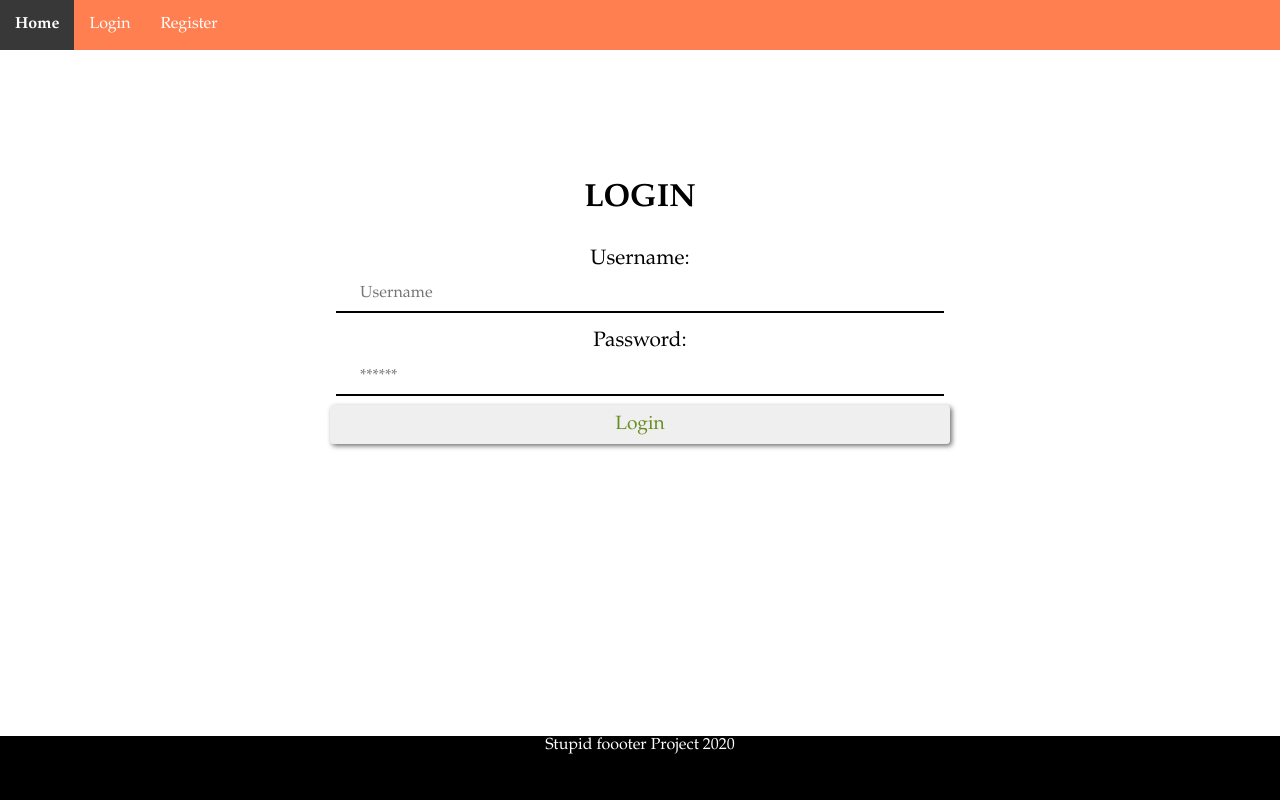
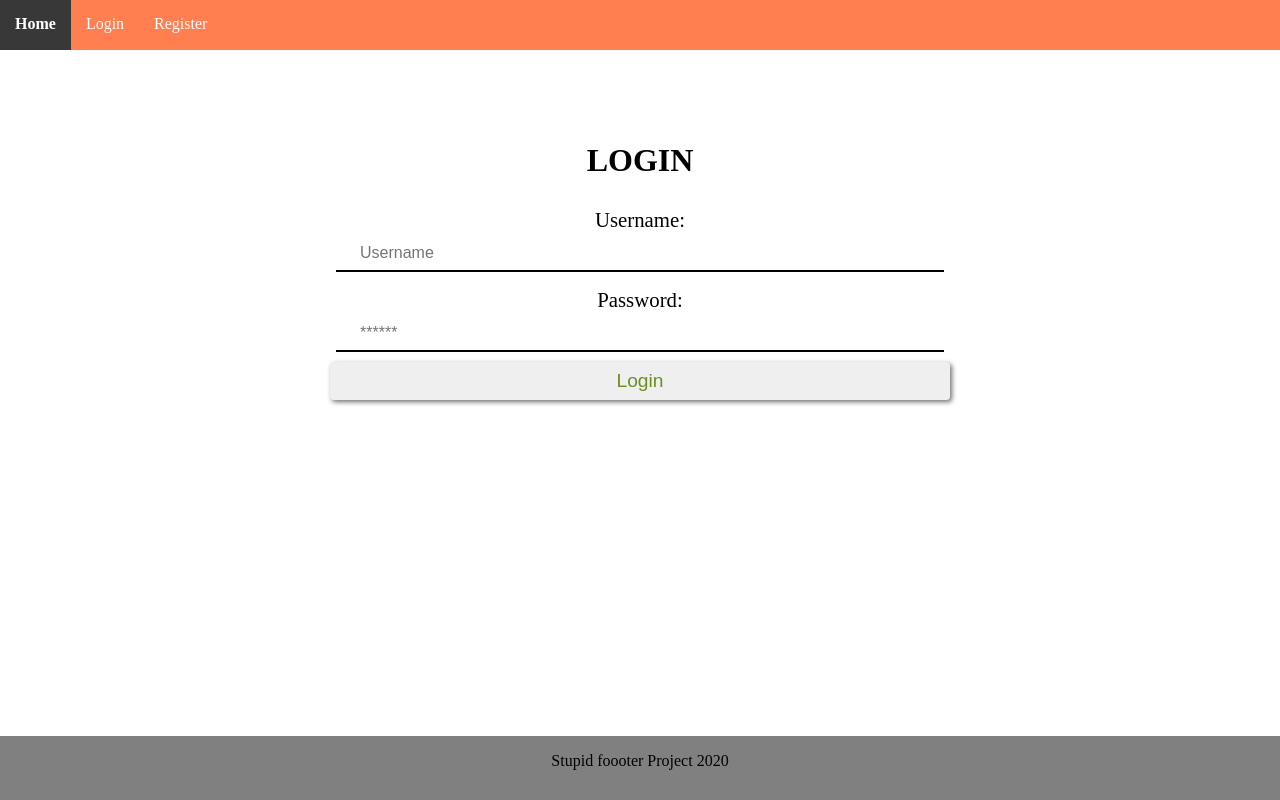
Before and after one commit to VladiSavova/project-react-2020, a React (Create React App) app: page /login in a window 1280 px wide. Built offline with nearby package versions, Linux system fonts and the light colour scheme.

Commit message:
css footer and layout change

```diff
--- a/src/components/footer/index.module.css
+++ b/src/components/footer/index.module.css
@@ -1,11 +1,19 @@
 .footer {
     width: 100%;
-    height: 8vh;
-    background-color: black;
-    color: white;
+    height: 6vh;
+    background-color: gray;
+
     text-align: center;
     position: fixed;
     left: 0;
     bottom: 0;
     right: 0;
+    padding-top: 1em;
 }
+.p {
+    color: rgb(226, 208, 208);
+    font-size: 1em;
+}
+.p:hover {
+    color: black;
+}
--- a/src/components/page-layout/index.module.css
+++ b/src/components/page-layout/index.module.css
@@ -2,7 +2,7 @@
 * {
     margin: 0;
     padding: 0;
-    font-family: 'Palatino Linotype';
+    /* font-family: 'Palatino Linotype'; */
 }
 
 .app {
@@ -11,7 +11,7 @@
 }
 
 .container {
-  margin-top: 4%;
+  margin-top: 1%;
   padding: 0.1%;
   /* border: 1px solid purple; */
   margin-bottom: 0.1%;
--- a/src/components/title/index.module.css
+++ b/src/components/title/index.module.css
@@ -3,4 +3,5 @@
     color: black;
     text-decoration: none;
     margin-bottom: 2%;
+
 }
--- a/src/components/user-profile-info/index.js
+++ b/src/components/user-profile-info/index.js
@@ -22,7 +22,7 @@ const UserInfo = ({ user }) => {
             <h1>Hello, {user.username} !</h1>
             <h3>Here is your profile page.</h3>
             <div className={styles.info}>
-                {/* <h2>Username: {user.username}</h2> */}
+                <h2>Username: {user.username}</h2>
                 <h3 className={styles.model}>You have: {user.posts.length} posts. </h3>
             </div>
             <LinkButton href={`/update-profile/${user._id}`} title='Update Profile' />
--- a/src/pages/blog/index.js
+++ b/src/pages/blog/index.js
@@ -6,7 +6,7 @@ const Blog = () => {
 
     return (
         <PageLayout>
-
+            <h1>HERE MUST PUT ALL POSTS</h1>
         </PageLayout>
     )
 }
--- a/src/pages/create-post/index.js
+++ b/src/pages/create-post/index.js
@@ -69,6 +69,16 @@ const CreatePostPage = () => {
                         id='title'
                         placeholder='Title...'
                     />
+                     <Input
+                        value={image}
+                        onChange={(e) => {
+                            setImage(e.target.value);
+                            setErrorMsg(null);
+                        }}
+                        label='ImageUrl'
+                        id='image'
+                        placeholder='ImageUrl...'
+                    />
                     <Textarea
                         value={description}
                         onChange={(e) => {
--- a/src/pages/create-post/index.module.css
+++ b/src/pages/create-post/index.module.css
@@ -5,11 +5,11 @@
 .form {
     max-width: 40em;
     min-width: 15em;
-    background-color: rgba(255, 255, 255, 0.904);
-    border-radius: 1rem;
+    /* background-color: rgba(255, 255, 255, 0.904); */
+
     margin: 3em auto;
     display: flex;
     flex-direction: column;
     padding: 1em;
-    box-shadow: 2px 10px 1.5em 5px black;
+
 }
```
Also changed, not shown: src/components/input/index.module.css (line endings or trailing spaces).
